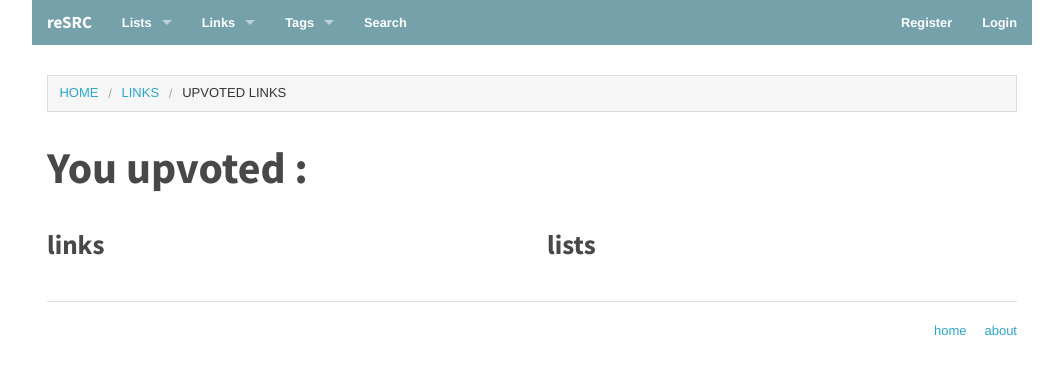
After one commit to vhf/resrc, a Django app: template templates/links/upvoted_list.html in a window 1280 px wide. The commit adds this page. Shown: the top 375 px of the page, without its empty margins (108-1171 px from the left). Run offline with Django 3.2, Linux system fonts and the light colour scheme; the template is opened without the code that fills it, so the values that code supplies are empty; parts of the project's set-up code (start-up, migrations or seed data) failed here and were passed over.

Commit message:
list of user's upvoted list/link

```diff
--- a/resrc/link/urls.py
+++ b/resrc/link/urls.py
@@ -13,4 +13,5 @@ urlpatterns = patterns(
     url(r'^(?P<link_pk>\d+)/suggest$', views.ajax_revise_link, name="revise-link"),
     url(r'^new/$', views.new_link, name="new-link"),
     url(r'^popup/(?P<title>.+)/u/(?P<url>.+)$', views.new_link, name="new-link-popup"),
+    url(r'^upvotes/$', views.upvoted_list, name="upvoted-list"),
 )
--- a/resrc/list/views.py
+++ b/resrc/list/views.py
@@ -318,6 +318,9 @@ def my_lists(request, user_name):
         user = request.user
         only_public = False
         owner = True
+        from resrc.vote.models import Vote
+        upvoted_count = len(list(Vote.objects.exclude(link=None).filter(user=user).values_list('pk')))
+
     else:
         user = get_object_or_404(User, username=user_name)
         only_public = True
@@ -329,7 +332,8 @@ def my_lists(request, user_name):
     return render_template('lists/lists_list.html', {
         'lists': lists,
         'owner': owner,
-        'username': user_name
+        'username': user_name,
+        'upvoted_count': upvoted_count,
     })
 
 
--- a/templates/base.html
+++ b/templates/base.html
@@ -7,7 +7,7 @@
 <head>
   <meta charset="utf-8" />
   <meta name="viewport" content="width=device-width, initial-scale=1.0" />
-  <title>{% block title %}{% endblock %}{% block title_base %}{% endblock %} &#183; reSRC</title>
+  <title>reSRC &#183; {% block title %}{% endblock %}</title>
   {% block meta %}{% endblock %}
   <link rel="stylesheet" href="{% static "css/app.css" %}">
   <link rel="stylesheet" href="{% static "css/ligaturesymbols.css" %}">
--- a/templates/links/show_single.html
+++ b/templates/links/show_single.html
@@ -37,7 +37,7 @@
       <h3 class="link-title" style="clear:left"><a class="lsf symbol i-b" href="{{ link.get_absolute_url }}" title="Link to the current page">link</a> <a href="{{ link.url }}">{{ link.title }}</a></h3>
       <p class="byline">
         {% with author=link.author %}
-        by <a href="{% url "user-url" author.username %}">{{ author.username }}</a> | {{ link.pubdate|timesince }} ago | <span class="votes x-bg">{{ count }} <i class="lsf"></i></span>{% if author == request.user %} | <a href="{% url "link-edit" link_pk=link.pk %}">edit</a>{% endif %}
+        by <a href="{% url "user-url" author.username %}">{{ author.username }}</a> | {{ link.pubdate|timesince }} ago | <span class="votes y-bg">{{ count }} <i class="lsf"></i></span>{% if author == request.user %} | <a href="{% url "link-edit" link_pk=link.pk %}">edit</a>{% endif %}
         {%endwith%}
       </p>
     </div>
--- /dev/null
+++ b/templates/links/upvoted_list.html
@@ -0,0 +1,48 @@
+{% extends "lists/base.html" %}
+{% load profile %}
+{% load mptt_comments_tags %}
+
+{% block title %}
+Links you upvoted
+{% endblock %}
+
+
+{% block breadcrumb %}
+<li><a href="{% url "home" %}">Home</a></li>
+<li><a href="{% url "links" %}">Links</a></li>
+<li class="current">Upvoted links</li>
+{% endblock %}
+
+{% block content %}
+<div class="row">
+  <div class="large-12 columns">
+    <h1>You upvoted :</h1>
+  </div>
+</div>
+<div class="row">
+  <div class="large-6 medium-6 columns">
+    <div>
+      <h3>links</h3>
+      <ul class="no-bullet">
+        {% for link in upvoted_links %}
+        <li><i class="lsf i-b t-i">link</i><span class="votes y-bg" data-id="{{link.link__pk}}">{{ link.count }} <i class="lsf"></i></span><a href="{% url "link-single-slug" link.link__pk link.link__slug %}">{{ link.link__title }}</a><hr></li>
+        {% endfor %}
+      </ul>
+    </div>
+  </div>
+  <div class="large-6 medium-6 columns">
+    <div>
+      <h3>lists</h3>
+      <ul class="no-bullet">
+        {% for list in upvoted_lists %}
+        <li><i class="lsf i-b t-i">link</i><span class="votes y-bg" data-id="{{list.alist__pk}}">{{ link.count }} <i class="lsf"></i></span><a href="{% url "list-single-slug" list.alist__pk list.alist__slug %}">{{ list.alist__title }}</a><hr></li>
+        {% endfor %}
+      </ul>
+    </div>
+  </div>
+</div>
+{% endblock %}
+
+
+{% block last_body %}
+{% endblock last_body %}
--- a/templates/tags/show_index.html
+++ b/templates/tags/show_index.html
@@ -24,7 +24,7 @@
 <div class="row">
   <div class="large-12 columns">
     {% for tag in tags %}{% if tag.slug %}
-    <p class="tag left"><a href="{% url "tag-single-slug" tag.slug %}"><span class="c">{{ tag.c }}</span><span class="t">{{ tag.name }}</span></a></p>
+    <p class="tag left" style="margin-bottom: none"><a href="{% url "tag-single-slug" tag.slug %}"><span class="c">{{ tag.c }}</span><span class="t">{{ tag.name }}</span></a></p>
     {% endif %}{% endfor %}
   </div>
 </div>
```
Also changed, not shown: resrc/link/views.py (+34 -14 lines), resrc/vote/models.py (+19 -0 lines), templates/lists/lists_list.html (+10 -0 lines).
